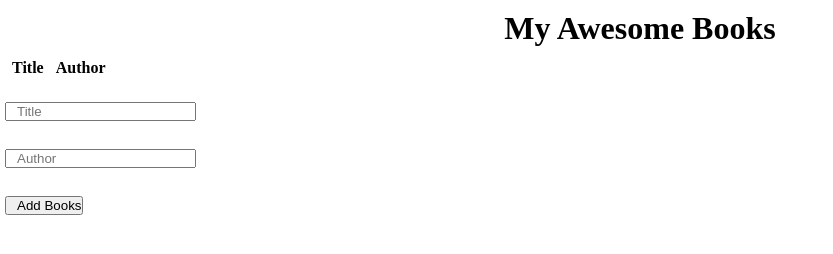
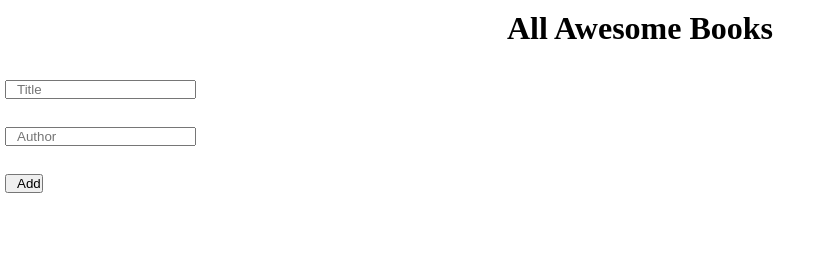
Before and after one commit to RichardChileya/Awesome-Books, a website: page index.html in a window 1280 px wide. Shown: the whole page, without its empty margins (0-833 px from the left). Drawn offline with Linux system fonts and the light colour scheme.

Commit message:
updated html elements

```diff
--- a/index.html
+++ b/index.html
@@ -10,13 +10,14 @@
 </head>
 
 <body>
-    <h1>My Awesome Books</h1>
+   <main>
+    <h1>All Awesome Books</h1>
     <table>
-        <tr>
+        <!-- <tr>
             <th>Title</th>
             <th>Author</th>
             <th></th>
-        </tr>
+        </tr> -->
         <tbody id="collection">
         </tbody>
     </table>
@@ -24,8 +25,9 @@
     <form id="book-form" action="#">
         <input id="title" type="text" placeholder="Title"> <br><br>
         <input id="author" type="text" placeholder="Author"><br><br>
-        <input id="add-btn" type="submit" value="Add Books">
+        <input id="add-btn" type="submit" value="Add">
     </form>
+   </main>
 
 <script defer src="script.js"></script>
 
```
